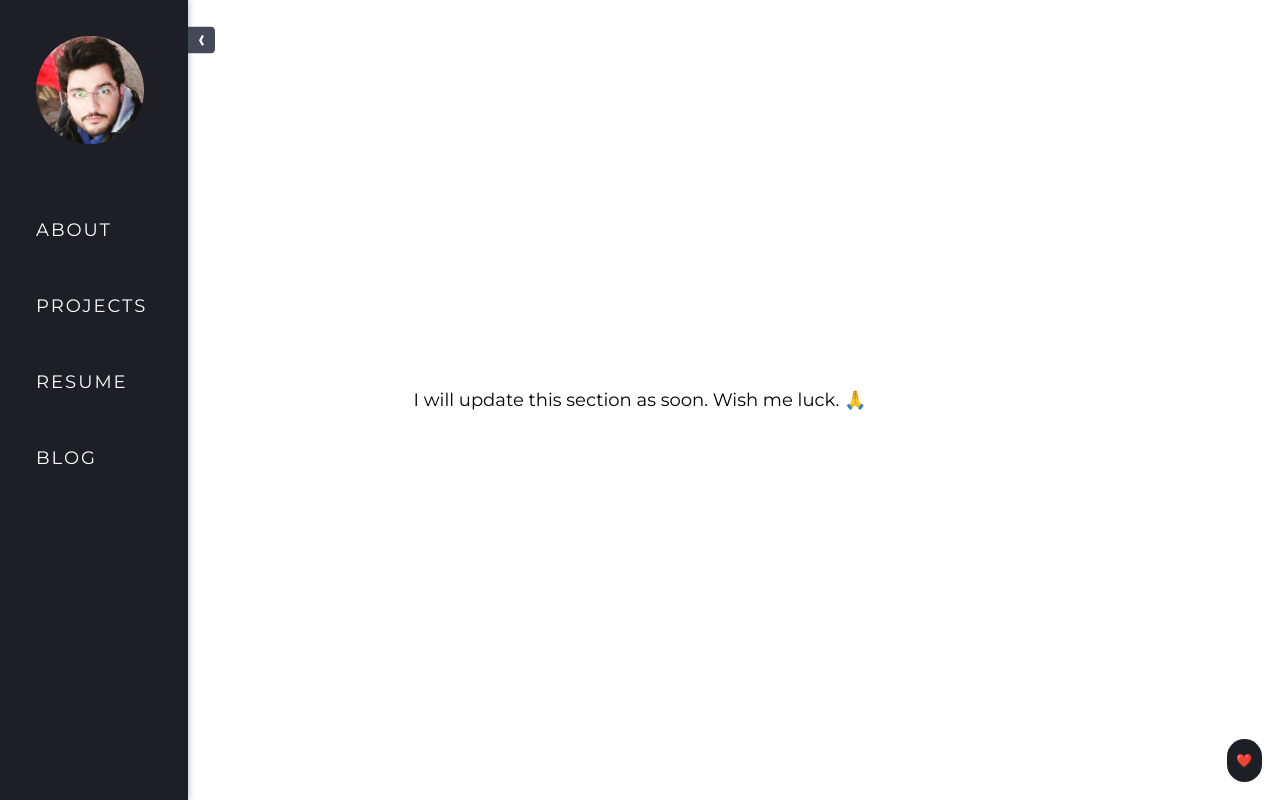
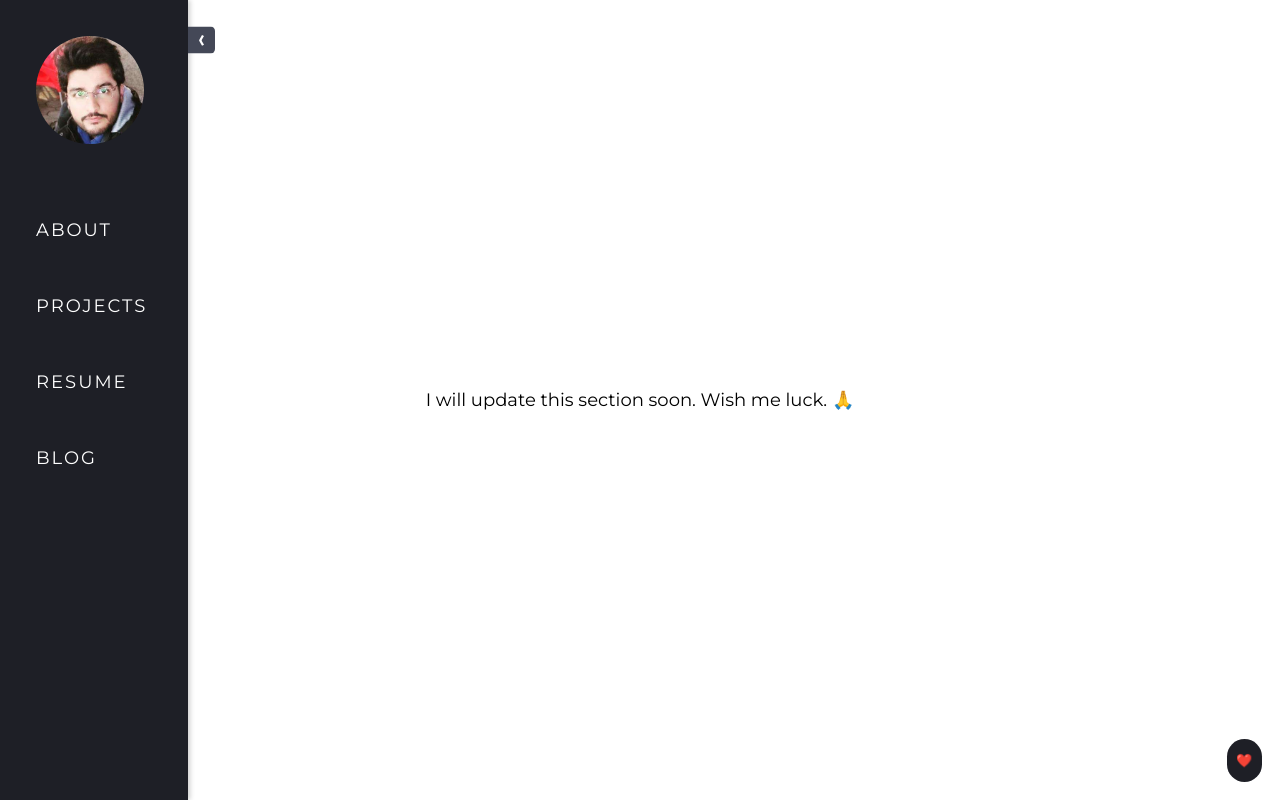
Before and after one commit to khawarjatoi/khawarjatoi, a Next.js app: page /blog in a window 1280 px wide. Built offline with nearby package versions, Linux system fonts and the light colour scheme.

Commit message:
fixed blog typo

```diff
--- a/pages/blog.mdx
+++ b/pages/blog.mdx
@@ -1,3 +1,3 @@
 import StyledBlog from '../components/styles/Blog/StyledBlog';
 
-<StyledBlog>I will update this section as soon. Wish me luck. 🙏</StyledBlog>
+<StyledBlog>I will update this section soon. Wish me luck. 🙏</StyledBlog>
```
